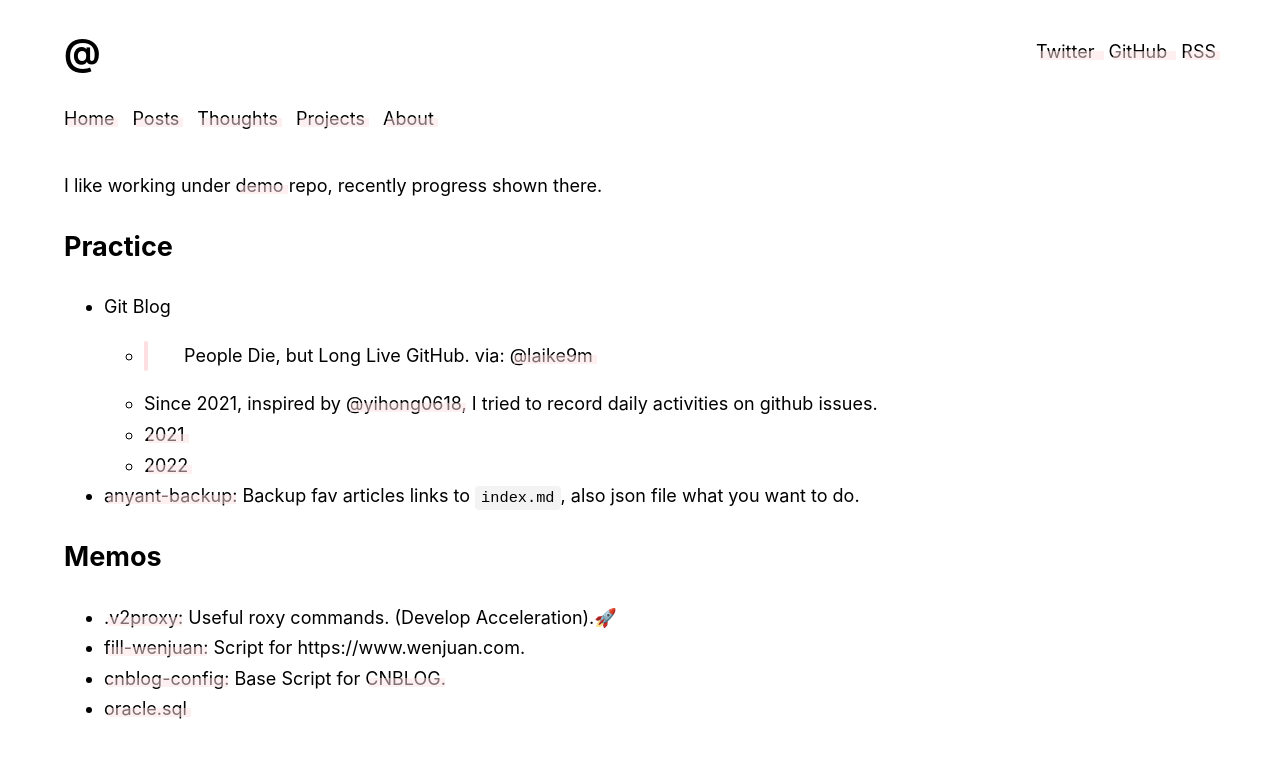
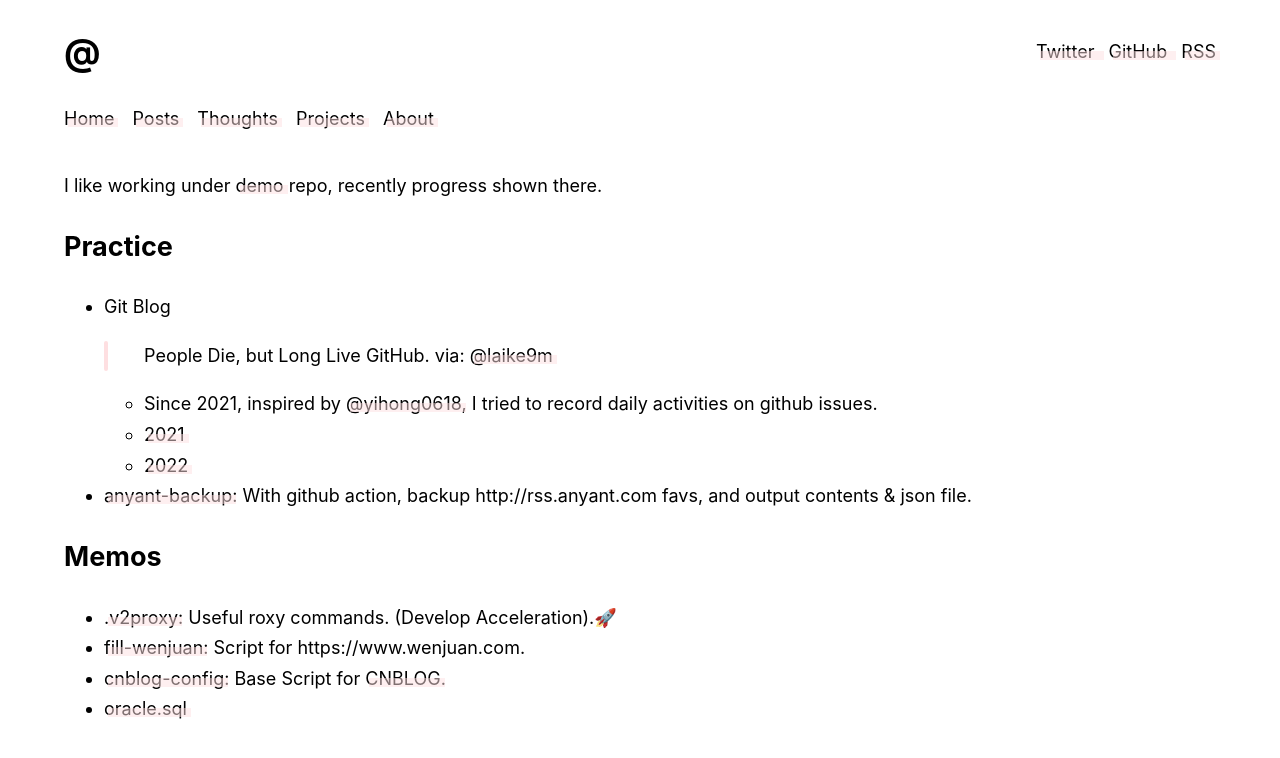
Before and after one commit to bGZo/blog, a Jekyll site: the page built from projects.md, in a window 1280 px wide. Shown: the top 758 px of the page. Built offline with Jekyll 4.4.1, drawn with Linux system fonts in a browser that asks for light colours.

Commit message:
feat: github issue comment added

```diff
--- a/_includes/share-on-twitter.html
+++ b/_includes/comment-on-github.html
@@ -2,4 +2,7 @@
   <!-- <a href="https://twitter.com/intent/tweet?text={{ page.title }}&amp;url={{ site.url }}{{ page.url }}&amp;via=bgzoc" class="btn btn-twitter">
     <span class="label">Share on Twitter</span>
   </a> -->
+  <a href="{{ page.comment_link }}" class="btn">
+    <span class="label">Comment on Github Isssue</span>
+  </a>
 </p>
--- a/_layouts/post.html
+++ b/_layouts/post.html
@@ -35,7 +35,7 @@
           {% include toc.html html=content %}
         </div>
         {{ content }}
-        {% include share-on-twitter.html %}
+        {% include comment-on-github.html %}
       </article>
     </main>
 
--- a/projects.md
+++ b/projects.md
@@ -8,11 +8,11 @@
 ## Practice
 
 - Git Blog
-  - > People Die, but Long Live GitHub. via: [@laike9m](https://laike9m.com/blog/people-die-but-long-live-github,122)
+  > People Die, but Long Live GitHub. via: [@laike9m](https://laike9m.com/blog/people-die-but-long-live-github,122)
   - Since 2021, inspired by [@yihong0618](https://github.com/yihong0618/gitblog/issues/177), I tried to record daily activities on github issues.
   - [2021](http://bgzo.github.io/2021)
   - [2022](http://bgzo.github.io/2022)
-- [anyant-backup](https://github.com/bGZo/anyant-backup ): Backup fav articles links to `index.md`, also json file what you want to do.
+- [anyant-backup](https://github.com/bGZo/anyant-backup ): With github action, backup http://rss.anyant.com favs, and output contents & json file.
 
 ## Memos
 
```
Also changed, not shown: about.md (+1 -0 lines).
